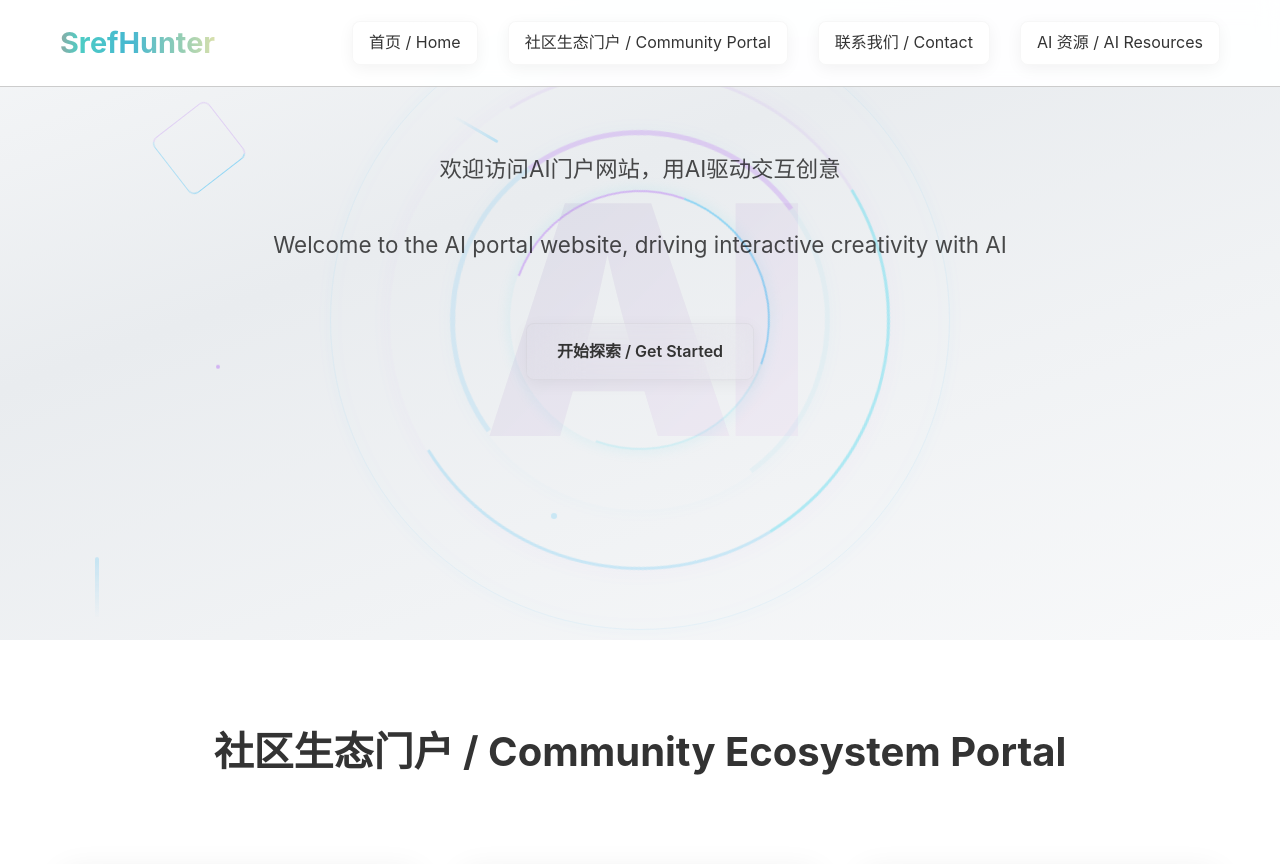
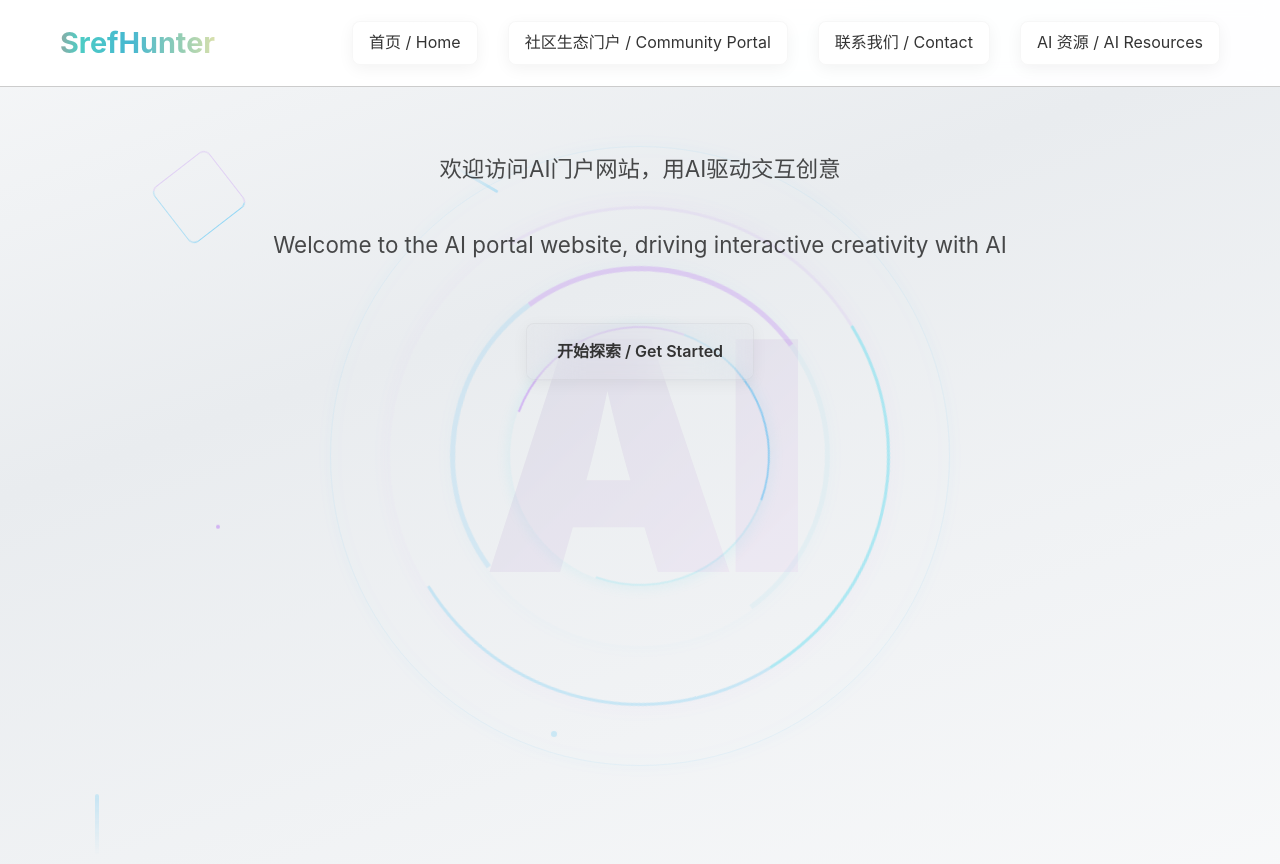
Before and after one commit to mourom/srefhunter-website, a plain HTML site: page index.html in a window 1280 px wide. Shown: the top 864 px of the page. Drawn offline with Linux system fonts and the light colour scheme; no server answers.

Commit message:
Make header height dynamic based on circle size

```diff
--- a/index.html
+++ b/index.html
@@ -243,9 +243,10 @@
         /* 头部样式 */
         header {
             --nav-height: 80px;
+            --circle-size: min(620px, 62vw);
             padding-top: calc(var(--nav-height) + 8vh);
-            padding-bottom: calc(100px + 15vh);
-            min-height: 80vh;
+            padding-bottom: calc(var(--circle-size) * 0.3 + 5vh);
+            min-height: calc(var(--nav-height) + var(--circle-size) * 1.2 + 10vh);
             text-align: center;
             position: relative;
         }
```
